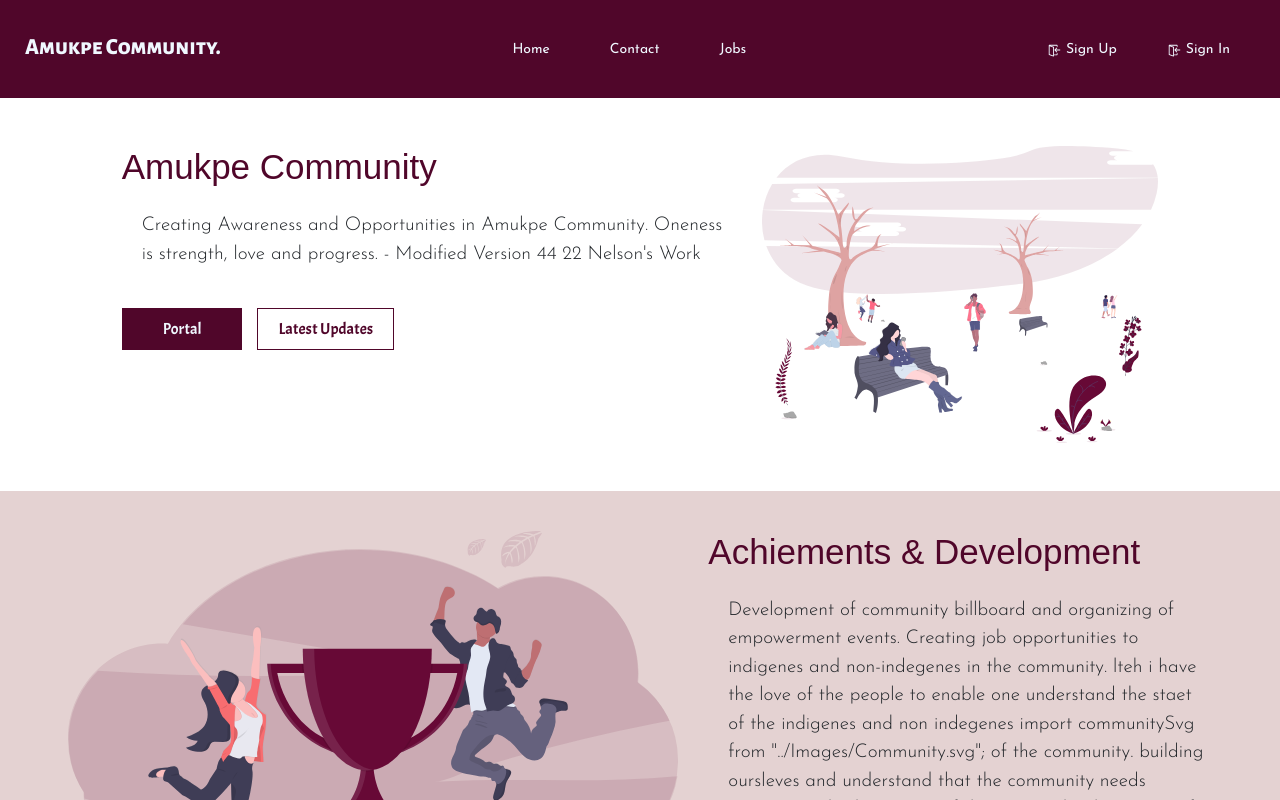
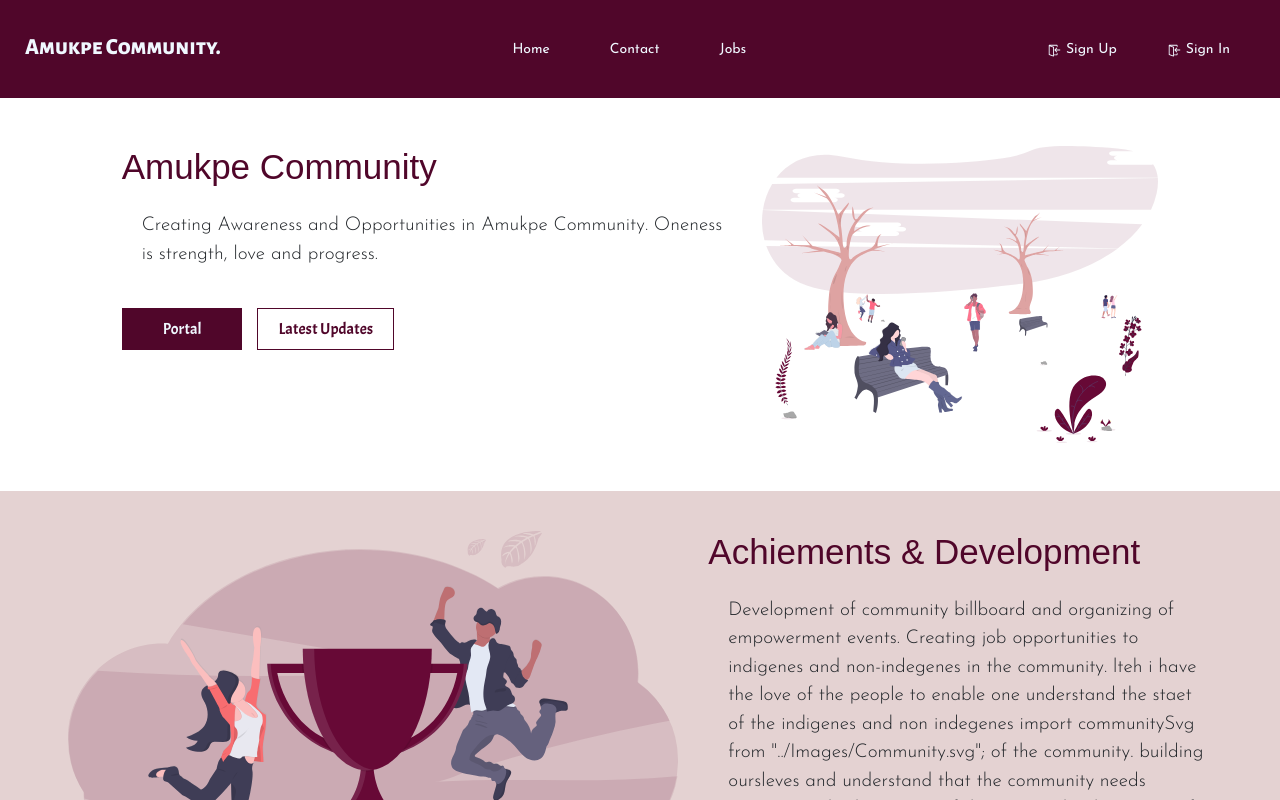
Before and after one commit to giffyonyinye/amukpe-community, a React (Create React App) app: page / in a window 1280 px wide. Shown: the top 800 px of the page. Built offline with nearby package versions, Linux system fonts and the light colour scheme; a web font is replaced by a local one.

Commit message:
fixed redirect errr

```diff
--- a/src/App.js
+++ b/src/App.js
@@ -30,7 +30,6 @@ export default function App(){
     }
 
     useEffect(() => {
-        console.log("Token: ", token)
         if (token){
             axios({
                 method: 'GET',
@@ -42,7 +41,6 @@ export default function App(){
                 if (res.data.message === false){
                     window.localStorage.clear();
                 }else{
-                    console.log("App Res: ", res);
                     setCurrentUser(res.data.user);
                 }
             });
--- a/src/pages/Home.js
+++ b/src/pages/Home.js
@@ -12,8 +12,7 @@ const Home = () => {
 					<br />
 					<p className="subheader_text">
 						Creating Awareness and Opportunities in Amukpe Community.
-						Oneness is strength, love and progress. - Modified Version
-						44 22 Nelson's Work
+						Oneness is strength, love and progress.
 					</p>
 
 					<br />
--- a/src/pages/JobOpenings.js
+++ b/src/pages/JobOpenings.js
@@ -12,6 +12,7 @@ const JobOpenings = ({devApi, devURL}) => {
 			method: "GET",
 			url: `${devApi}jobs/get/all/`,
 		}).then((res) => {
+			console.log(res.data.jobs);
 			setJobs(res.data.jobs);
 		});
 	}, [devApi]);
```
